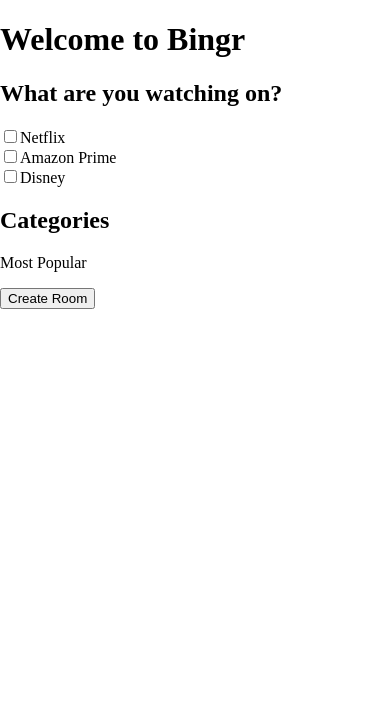
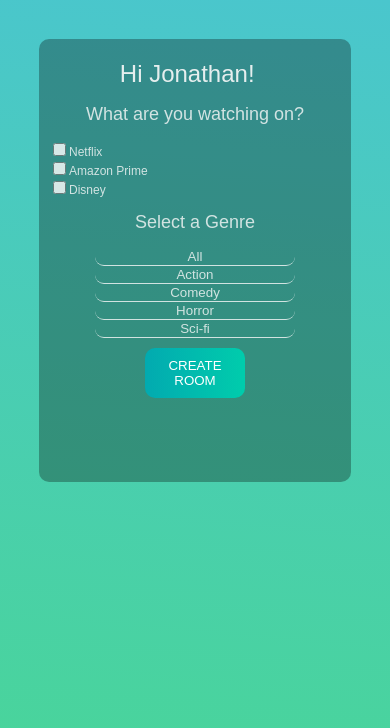
Before and after one commit to jonjonbenben/Bingr-fe, a React Native app drawn with its web renderer: screen /hostfilter in a window 390 px wide. Built offline with nearby package versions, Linux system fonts and the light colour scheme; some packages are replaced by stand-ins of ours; no server answers.

Commit message:
Styling done, light green and blue

```diff
--- a/App.js
+++ b/App.js
@@ -9,12 +9,32 @@
 import Login from './components/Login';
 import HostFilter from './components/HostFilter';
 import WaitingRoom from './components/WaitingRoom';
+import MovieCard from './components/MovieCard';
 import { fetchTopMovies } from './movie-api';
 import { filterByGenreId } from './utils/utils';
 
 const App = () => {
   const [name, setName] = useState('');
-  const [providers, setProviders] = useState([]);
+  const [providers, setProviders] = useState({});
+  const [movieList, setMovieList] = useState([
+    {
+      adult: false,
+      backdrop_path: '/iNh3BivHyg5sQRPP1KOkzguEX0H.jpg',
+      genre_ids: (2)[(18, 80)],
+      id: 278,
+      original_language: 'en',
+      original_title: 'The Shawshank Redemption',
+      overview:
+        'Framed in the 1940s for the double murder of his wife and her lover, upstanding banker Andy Dufresne begins a new life at the Shawshank prison, where he puts his accounting skills to work for an amoral warden. During his long stretch in prison, Dufresne comes to be admired by the other inmates -- including an older prisoner named Red -- for his integrity and unquenchable sense of hope.',
+      popularity: 48.395,
+      poster_path: '/q6y0Go1tsGEsmtFryDOJo3dEmqu.jpg',
+      release_date: '1994-09-23',
+      title: 'The Shawshank Redemption',
+      video: false,
+      vote_average: 8.7,
+      vote_count: 18770,
+    },
+  ]);
 
   const updateProviders = (providers) => {
     setProviders(providers);
@@ -24,48 +44,21 @@
     setName(name);
   };
 
-  useEffect(() => {
-    fetchTopMovies()
-      .then((res) => {
-        return filterByGenreId(80, res);
-      })
-      .then((res) => {
-        console.log(res);
-      })
-      .catch((err) => {
-        console.log(err);
-      });
-  });
-
-  // componentDidMount() {
-  //   fetchTopMovies()
-  //     .then((res) => {
-  //       return filterByGenreId(80, res);
-  //     })
-  //     .then((res) => {
-  //       console.log(res);
-  //     })
-  //     .catch((err) => {
-  //       console.log(err);
-  //     });
-  //}
-
   return (
     <View>
       <Router>
-        <Login updateName={updateName} path="/" />
-        <HostFilter updateProviders={updateProviders} name={name} path="/hostfilter" />
-        <WaitingRoom path="/waitingroom/:name" />
+        <Login updateName={updateName} path='/' />
+        <HostFilter
+          updateProviders={updateProviders}
+          name={name}
+          setProviders={setProviders}
+          path='/hostfilter'
+        />
+        <WaitingRoom path='/waitingroom' />
+        <MovieCard movieList={movieList} path='/moviecard' />
       </Router>
     </View>
   );
 };
 
 export default App;
-// filterByGenreId
-// apply map to each movie in filtered list
-// use API and movieId to GET providers
-// use providersByMovieId to get array of providers
-// compare provider ID lists:
-//  if compareProvider returns true,
-//  return/push movie to final array
--- a/components/HostFilter.jsx
+++ b/components/HostFilter.jsx
@@ -1,8 +1,8 @@
-import React, { useState } from "react";
-import { Link, navigate } from "@reach/router";
+import React, { useState } from 'react';
+import { Link, navigate } from '@reach/router';
+import '../public/HostFilter.css'
 
 const HostFilter = (props) => {
-
   const [providers, setProviders] = useState({
     netflix: false,
     amazon: false,
@@ -17,46 +17,54 @@
     });
   };
 
+  const handleSubmit = (e) => {
+    e.preventDefault();
+    props.setProviders(providers);
+    navigate('/waitingroom');
+  };
+
   return (
+    <div className='filter-page'>
+      <h1>{`Hi Jonathan${props.name}!`}</h1>
 
-    <div>
-      <h1>{`Welcome to Bingr ${props.name}`}</h1>
-
-      <form>
+      <form className='filter-form' onSubmit={handleSubmit}>
         <h2>What are you watching on?</h2>
-
+        <div>
         <input
           onChange={(e) => handleChange(e.target.id, e.target.checked)}
-          type="checkbox"
-          id="netflix"
-          name="netflix"
-          value="netflix"
+          type='checkbox'
+          id='netflix'
+          name='netflix'
+          value='netflix'
         />
-        <label htmlFor="netflix">Netflix</label>
+        <label htmlFor='netflix'>Netflix</label>
         <br />
         <input
           onChange={(e) => handleChange(e.target.id, e.target.checked)}
-          type="checkbox"
-          id="amazon"
-          name="amazon"
-          value="amazon"
+          type='checkbox'
+          id='amazon'
+          name='amazon'
+          value='amazon'
         />
-        <label htmlFor="amazon">Amazon Prime</label>
+        <label htmlFor='amazon'>Amazon Prime</label>
         <br />
         <input
           onChange={(e) => handleChange(e.target.id, e.target.checked)}
-          type="checkbox"
-          id="disney"
-          name="disney"
-          value="disney"
+          type='checkbox'
+          id='disney'
+          name='disney'
+          value='disney'
         />
-        <label htmlFor="disney">Disney</label>
+        <label htmlFor='disney'>Disney</label>
 
-        <h2>Categories</h2>
-        <p>Most Popular</p>
-        <Link to={`/waitingroom/${props.name}`}>
-          <button>Create Room</button> {/*onsubmit it will make api request and create games room*/}
-        </Link>
+        </div>
+        <h2>Select a Genre</h2>
+        <button className='genre-button'>All</button>
+        <button className='genre-button'>Action</button>
+        <button className='genre-button'>Comedy</button>
+        <button className='genre-button'>Horror</button>
+        <button className='genre-button'>Sci-fi</button>
+        <button className='button'>Create Room</button>{' '}
       </form>
     </div>
   );
--- a/components/Login.jsx
+++ b/components/Login.jsx
@@ -1,25 +1,26 @@
-import React, { useState, useEffect } from "react";
-import HostFilter from "./HostFilter";
-import { Link, navigate } from "@reach/router";
+import React, { useState, useEffect } from 'react';
+import HostFilter from './HostFilter';
+import { Link, navigate } from '@reach/router';
+import logo from '../public/logo.png'
+import '../public/app.css';
 
-const Login = (prop) => {
+const Login = (props) => {
   return (
-    <section>
-      <h1>Bingr!!!!</h1>
+    <section className='login-page'>
+      <img className='login-logo' src={logo} alt="logo"></img>
+      <form className='login' onSubmit={(e) => {navigate('/hostfilter');}}>
 
-      <form>
-        <input
-          onChange={(e) => {
-            prop.updateName(e.target.value);
-          }}
-          type="text"
-        ></input>
-        <button>SubmitName</button>
+
+        <input placeHolder='Enter name' onChange={(e) => {props.updateName(e.target.value);}} type='text'></input><br/>
+        <button className='button'>Host</button><br/>
+
+        <p>OR</p><br/>
+
+        <input placeHolder='Enter name' onChange={(e) => {props.updateName(e.target.value);}} type='text'></input><br/>
+        <input placeHolder='Enter room code' type='text'></input><br/>
+        <button className='button'>Join</button><br/>
+
       </form>
-
-      <Link to={`/hostfilter`}> Host </Link>
-
-      <button>Join Game</button>
     </section>
   );
 };
--- a/components/MovieCard.jsx
+++ b/components/MovieCard.jsx
@@ -0,0 +1,19 @@
+import React, { useState, useEffect } from 'react';
+import { Link, navigate } from '@reach/router';
+
+const MovieCard = (props) => {
+  const card = props.movieList[0];
+  console.log(props);
+  return (
+    <div>
+      <h1>{card.title}</h1>
+      <p>{card.vote_average}</p>
+      <p>{card.overview}</p>
+      <img src={`https://image.tmdb.org/t/p/w500${card.poster_path}`} />
+      <button>Cringr</button>
+      <button>Bingr</button>
+    </div>
+  );
+};
+
+export default MovieCard;
--- a/components/WaitingRoom.jsx
+++ b/components/WaitingRoom.jsx
@@ -1,14 +1,18 @@
 import React from 'react';
+import { navigate } from '@reach/router';
 
 import { codeGenerator } from '../codeGenerator';
 
 const WaitingRoom = (props) => {
-  console.log(props, 'IN WAITING ROOM');
+  // console.log(props, 'IN WAITING ROOM');
+
+
+
   return (
     <div>
       <h1>Your code is.....{codeGenerator()}</h1>
       <h1>{props.name}</h1>
-      <button>Start</button>
+      <button onClick={() => {navigate('/moviecard')}}>Start</button>
     </div>
   );
 };
--- /dev/null
+++ b/public/HostFilter.css
@@ -0,0 +1,115 @@
+body {
+  background: rgb(74, 198, 205);
+  background: linear-gradient(
+    185deg,
+    rgba(74, 198, 205, 1) 0%,
+    rgba(73, 214, 149, 1) 100%
+  );
+  font-family: 'Montserrat', sans-serif;
+  font-weight: 100;
+  font-size: 12px;
+}
+
+.filter-page {
+  background: rgba(0, 0, 0, 0.3);
+  padding-top: 5px;
+  padding-bottom: 15px;
+  margin-left: 10%;
+  margin-right: 10%;
+  margin-top: 10%;
+  border-radius: 10px;
+  height: 100%;
+}
+
+.filter-page h1 {
+  font-family: 'Montserrat', sans-serif;
+  font-weight: 100;
+  opacity: 0.9;
+  text-align: center;
+  margin-right: 5%;
+  color: #f9f9f9;
+}
+
+.filter-form input {
+  color: #f9f9f9;
+  opacity: 0.8;
+}
+
+.filter-form label {
+  color: #f9f9f9;
+  opacity: 0.8;
+}
+
+.filter-form h2 {
+  color: #f9f9f9;
+  opacity: 0.8;
+  font-size: 18px;
+  text-align: center;
+}
+
+.filter-form {
+  padding-left: 10px;
+  padding-right: 10px;
+}
+
+.filter-form .button {
+  width: 100px;
+  margin-left: auto;
+  margin-right: auto;
+}
+
+.genre-button {
+  display: flex;
+  justify-content: center;
+  flex-direction: column;
+  align-items: center;
+  margin-left: 35%;
+  margin-right: 35%;
+  width: 200px;
+  margin-left: auto;
+  margin-right: auto;
+  border-top: none;
+  border-left: none;
+  border-right: none;
+  border-bottom: solid #f9f9f9 0.5px;
+  color: #f9f9f9;
+  opacity: 0.8;
+  background-color: rgb(249, 249, 249, 0);
+  border-radius: 20px;
+}
+
+.button {
+  border-radius: 5px;
+  color: white;
+  margin-left: 35%;
+  margin-right: 35%;
+  padding: 5px;
+  border-style: none;
+}
+
+.button {
+  background-image: linear-gradient(
+    to right,
+    #02aab0 0%,
+    #00cdac 51%,
+    #02aab0 100%
+  );
+}
+.button {
+  margin: 10px;
+  text-align: center;
+  text-transform: uppercase;
+  transition: 0.5s;
+  background-size: 200% auto;
+  color: white;
+  padding: 10px;
+  border-radius: 10px;
+  display: block;
+  margin-top: 30px;
+}
+
+.button:hover {
+  background-position: right center; /* change the direction of the change here */
+  color: #fff;
+  text-decoration: none;
+}
--- /dev/null
+++ b/public/app.css
@@ -0,0 +1,112 @@
+* {
+  font-family: 'Montserrat', sans-serif;
+  font-weight: 100;
+}
+
+body {
+  background: rgb(74, 198, 205);
+  background: linear-gradient(
+    185deg,
+    rgba(74, 198, 205, 1) 0%,
+    rgba(73, 214, 149, 1) 100%
+  );
+}
+
+.login-page {
+  background: rgba(0, 0, 0, 0.3);
+  padding-top: 5px;
+  padding-bottom: 15px;
+  margin-left: 10%;
+  margin-right: 10%;
+  margin-top: 10%;
+  border-radius: 10px;
+  height: 100%;
+}
+
+.login-page p {
+  text-align: center;
+  color: #f9f9f9;
+  margin: 0%;
+  font-size: 12px;
+}
+
+.login-logo {
+  max-width: 30%;
+  display: block;
+  margin-left: auto;
+  margin-right: auto;
+  padding-top: 10px;
+  padding-bottom: 10px;
+  width: 50%;
+  margin-top: 10%;
+  margin-bottom: 10%;
+}
+
+.login {
+  display: flex;
+  flex-direction: column;
+  justify-content: center;
+  margin-left: 20%;
+  margin-right: 20%;
+}
+
+.login label {
+  color: gray;
+  text-align: center;
+  margin-bottom: 3px;
+}
+.login input {
+  border: none;
+  color: #f9f9f9;
+  border-bottom: solid 1px #f9f9f9;
+  background-color: rgb(249, 249, 249, 0);
+}
+
+::placeholder {
+  /* Chrome, Firefox, Opera, Safari 10.1+ */
+  color: #f9f9f9;
+  opacity: 0.8;
+}
+
+.button {
+  border-radius: 5px;
+
+  color: white;
+  margin-left: 35%;
+  margin-right: 35%;
+  padding: 5px;
+  border-style: none;
+}
+
+.button {
+  background-image: linear-gradient(
+    to right,
+    #02aab0 0%,
+    #00cdac 51%,
+    #02aab0 100%
+  );
+}
+.button {
+  margin: 10px;
+  text-align: center;
+  text-transform: uppercase;
+  transition: 0.5s;
+  background-size: 200% auto;
+  color: white;
+  padding: 10px;
+  border-radius: 10px;
+  display: block;
+}
+
+.button:hover {
+  background-position: right center; /* change the direction of the change here */
+  color: #fff;
+  text-decoration: none;
+}
+
+.login-page .creators {
+  color: #f9f9f9;
+  text-align: center;
+}
+
+/* host filter */
```
Also changed, not shown: public/index.html (+3 -0 lines), public/logo.png (added).
